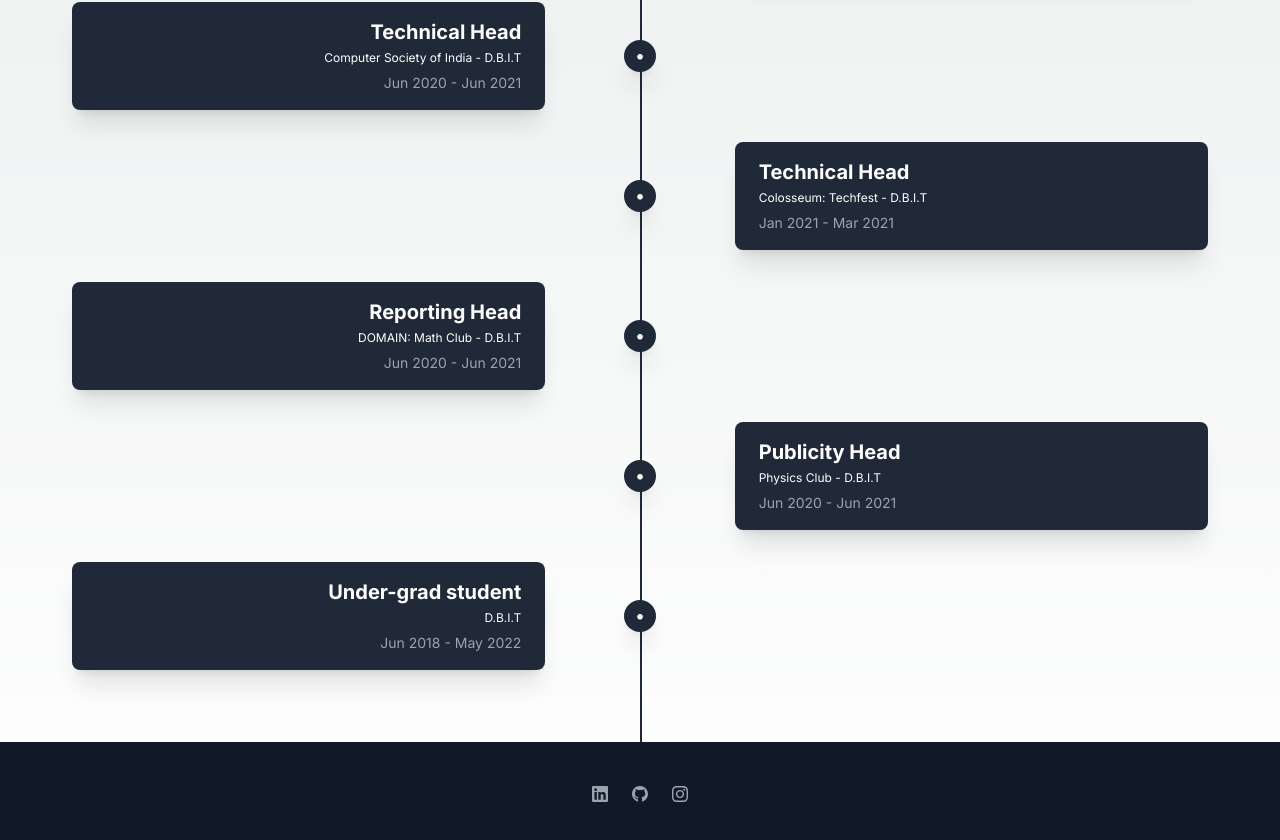
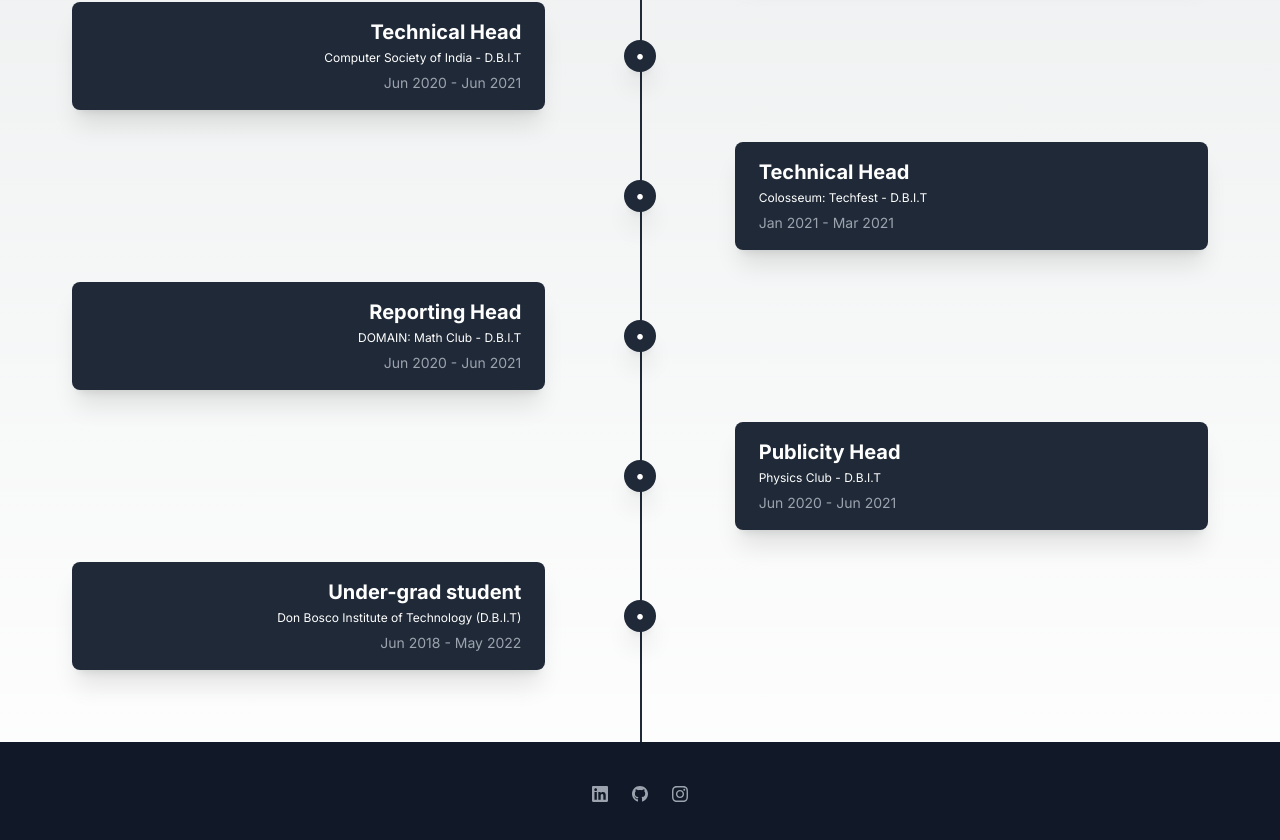
Before and after one commit to hisenberggg/portfolio, a Next.js app in the folder portfolio/: page / in a window 1280 px wide. Shown: the part 1568-2408 px from the top of the page. Built offline with nearby package versions, Linux system fonts and the light colour scheme.

Commit message:
projects

```diff
--- a/portfolio/src/app/components/timeline.tsx
+++ b/portfolio/src/app/components/timeline.tsx
@@ -102,7 +102,7 @@
     },
     {
       title: "Under-grad student",
-      subtitle: "D.B.I.T",
+      subtitle: "Don Bosco Institute of Technology (D.B.I.T)",
       date: "Jun 2018 - May 2022",
       content: "",
       isRight: true
--- a/portfolio/src/app/projects/page.tsx
+++ b/portfolio/src/app/projects/page.tsx
@@ -3,26 +3,33 @@
 const Projects = () => {
   const projects = [
     {
-      image: 'images/smartdoorlock.png', // Replace with your image URLs
+      image: 'images/smartdoorlock.png',
       title: 'Smart Door Lock system',
       description: "Developed a door lock system enabled with facial recognition and live voice assistant support.",
       techStack: ['Python', 'OpenCV', 'NLTK'],
       url: '/projects/sdl',
     },
     {
-      image: 'images/innovex.png', // Replace with your image URLs
+      image: 'images/innovex.png',
       title: 'Innovex - Project exhibition',
       description: "Developed an online project exhibition platform for showcasing final year projects at DBIT during the covid times. view site: innovex.dbit.in",
       techStack: ['Django', 'OAuth', 'AWS EC2'],
       url: '/projects/innovex'
     },
     {
-      image: 'images/kartme.png', // Replace with your image URLs
+      image: 'images/kartme.png',
       title: 'Kartme - Ecommerce website',
       description: "Developed a easy setup template for building ecommerce apps.",
       techStack: ['Django', 'Bootstrap', 'Database modelling'],
       url: '/projects/kartme'
     },
+    // {
+    //   image: 'images/kartme.png',
+    //   title: 'Kartme - Ecommerce website',
+    //   description: "Developed a easy setup template for building ecommerce apps.",
+    //   techStack: ['Django', 'Bootstrap', 'Database modelling'],
+    //   url: '/projects/kartme'
+    // },
 
     // Add more projects here
   ];
```
Also changed, not shown: portfolio/package.json (+8 -1 lines), portfolio/src/app/blogs/page.tsx (+26 -1 lines), 1 other file (tests, documents, lock files or other folders).
